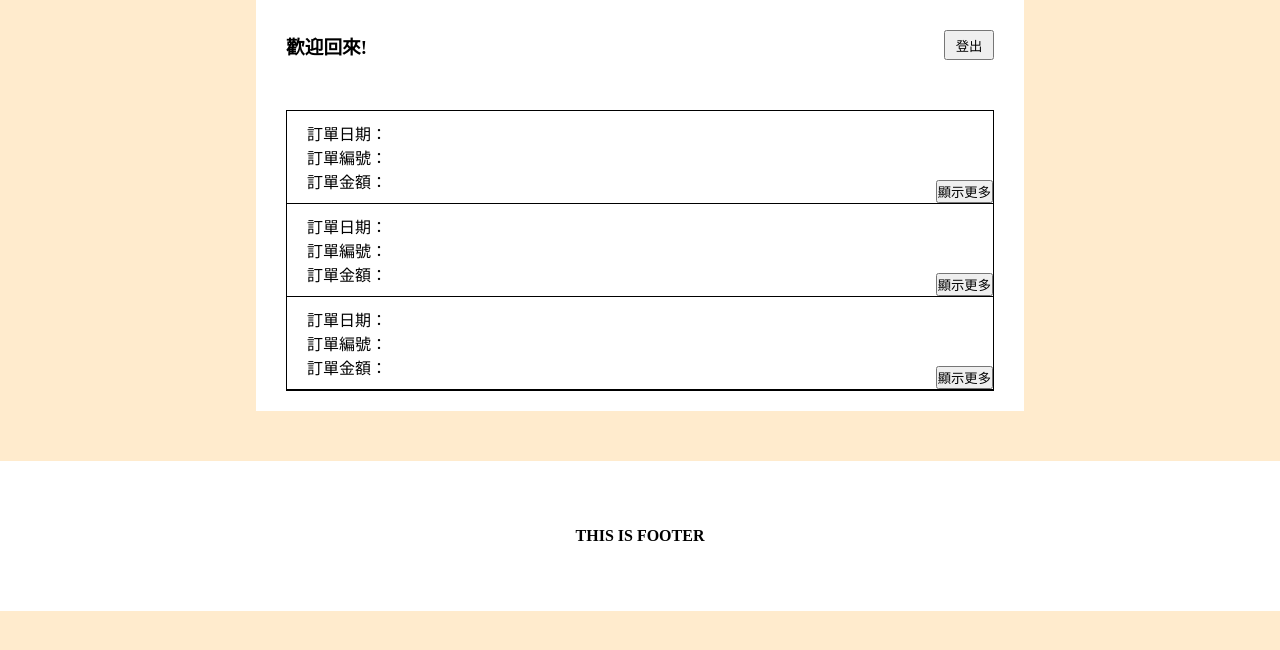
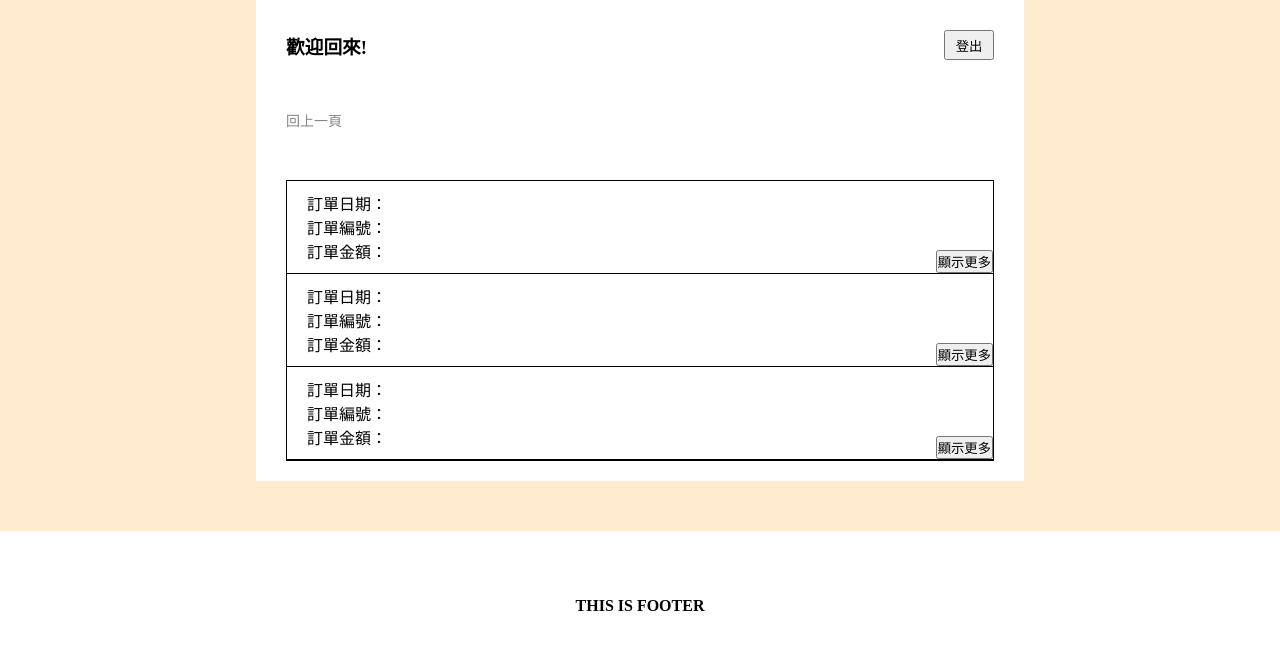
Before and after one commit to tamytammy/ecommerce-website, a plain HTML site: page order.html in a window 1280 px wide. Shown: the part 226-876 px from the top of the page. Before the commit the page ends 837 px from the top, so only its background shows below. Drawn offline with Linux system fonts and the light colour scheme.

Commit message:
style: 新增訂單頁面超連結

```diff
--- a/assets/scss/_member.scss
+++ b/assets/scss/_member.scss
@@ -84,6 +84,18 @@
                 height: 30px;
             }
         }
+        .backBtn{
+            text-align: left;
+            width:100%;
+            p{
+                font-size: 14px;
+                color: #868686;
+                cursor: pointer;
+                &:hover{
+                    color: #303030;
+                }
+            }
+        }
         .member-detail{
             width: 100%;
             display: flex;
@@ -130,6 +142,7 @@
                             margin-top: 30px;
                             border: 1px solid #ccc;
                             transform: translateY(-100%);
+                            transition: all .3s ease-out;
                             display: none;
                             .order__table  {
                                 display: flex;
@@ -151,6 +164,7 @@
                         }
                         .open{
                             transform: translateY(0);
+                            transition: all .3s ease-out;
                             display: block;
                         }
                     }
--- a/order.html
+++ b/order.html
@@ -80,6 +80,9 @@
                 <div class="member-info">
                     <h3>歡迎回來! <span class="loginName"></span></h3>
                     <button onclick="logout()">登出</button>
+                </div>
+                <div class="backBtn" >
+                    <p onclick="location.href='./member.html'">回上一頁</p>
                 </div>
                 <div class="order-detail">
                     <div class="order-box">
```
Also changed, not shown: assets/style/style.css, 1 other file.
